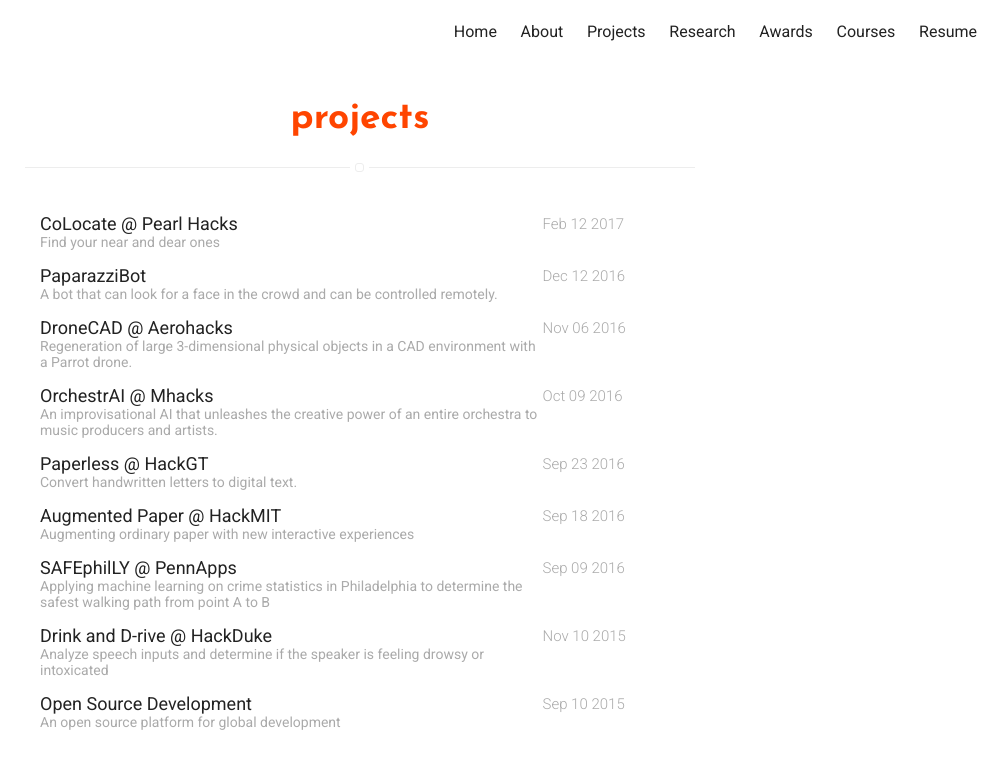
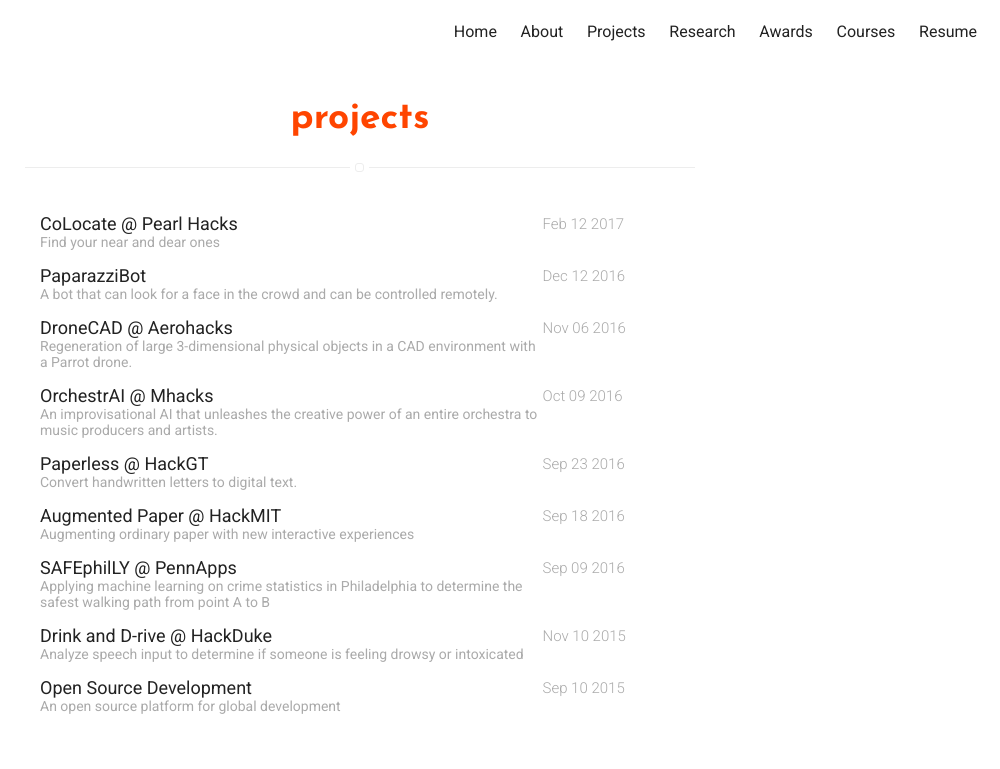
Before and after one commit to azraismail/azraismail.github.io, a Jekyll site: the page built from projects.html, in a window 1280 px wide. Shown: the top 769 px of the page, without its empty margins (280-1280 px from the left). Built offline with Jekyll 4.4.1, drawn with Linux system fonts in a browser that asks for light colours.

Commit message:
Create 2015-11-10-hackduke.markdown

```diff
--- a/_posts/2015-11-10-hackduke.markdown
+++ b/_posts/2015-11-10-hackduke.markdown
@@ -10,7 +10,7 @@ coursework: false
 research: false
 awards: false
 hidden: true # don't count this post in blog pagination
-description: "Analyze speech inputs and determine if the speaker is feeling drowsy or intoxicated"
+description: "Analyze speech input to determine if someone is feeling drowsy or intoxicated"
 # jemoji: '<img class="emoji" title=":ramen:" alt=":ramen:" src="https://assets.github.com/images/icons/emoji/unicode/1f35c.png" height="20" width="20" align="absmiddle">'
 author: azra-ismail
 externalLink: false
```
